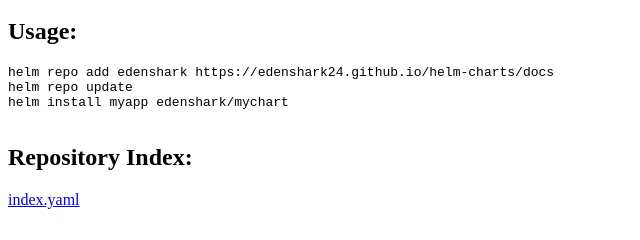
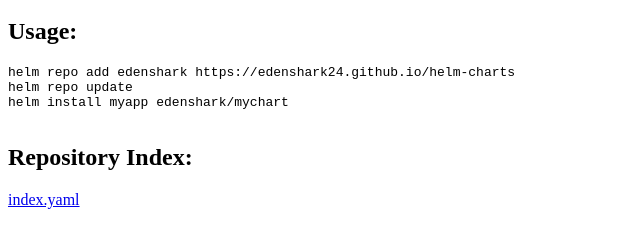
Before and after one commit to edenshark24/helm-charts, a plain HTML site: page docs/index.html in a window 1280 px wide. Shown: the part 185-425 px from the top of the page, 0-640 px from the left. Drawn offline with Linux system fonts and the light colour scheme.

Commit message:
Fix URLs for GitHub Pages docs folder serving

```diff
--- a/docs/index.html
+++ b/docs/index.html
@@ -14,7 +14,7 @@
 
     <h2>Usage:</h2>
     <pre>
-helm repo add edenshark https://edenshark24.github.io/helm-charts/docs
+helm repo add edenshark https://edenshark24.github.io/helm-charts
 helm repo update
 helm install myapp edenshark/mychart
     </pre>
```
Also changed, not shown: 1 other file.
